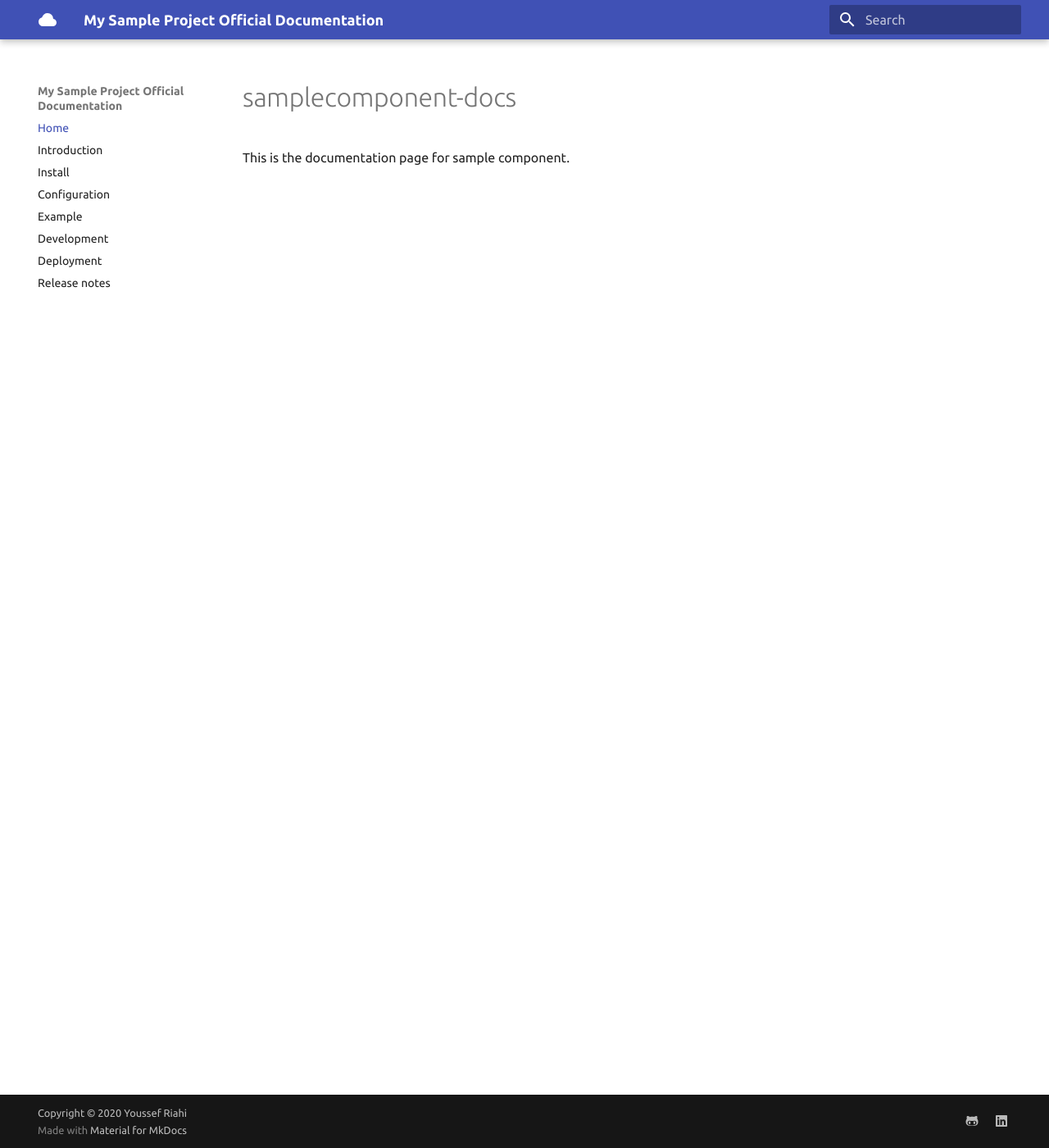
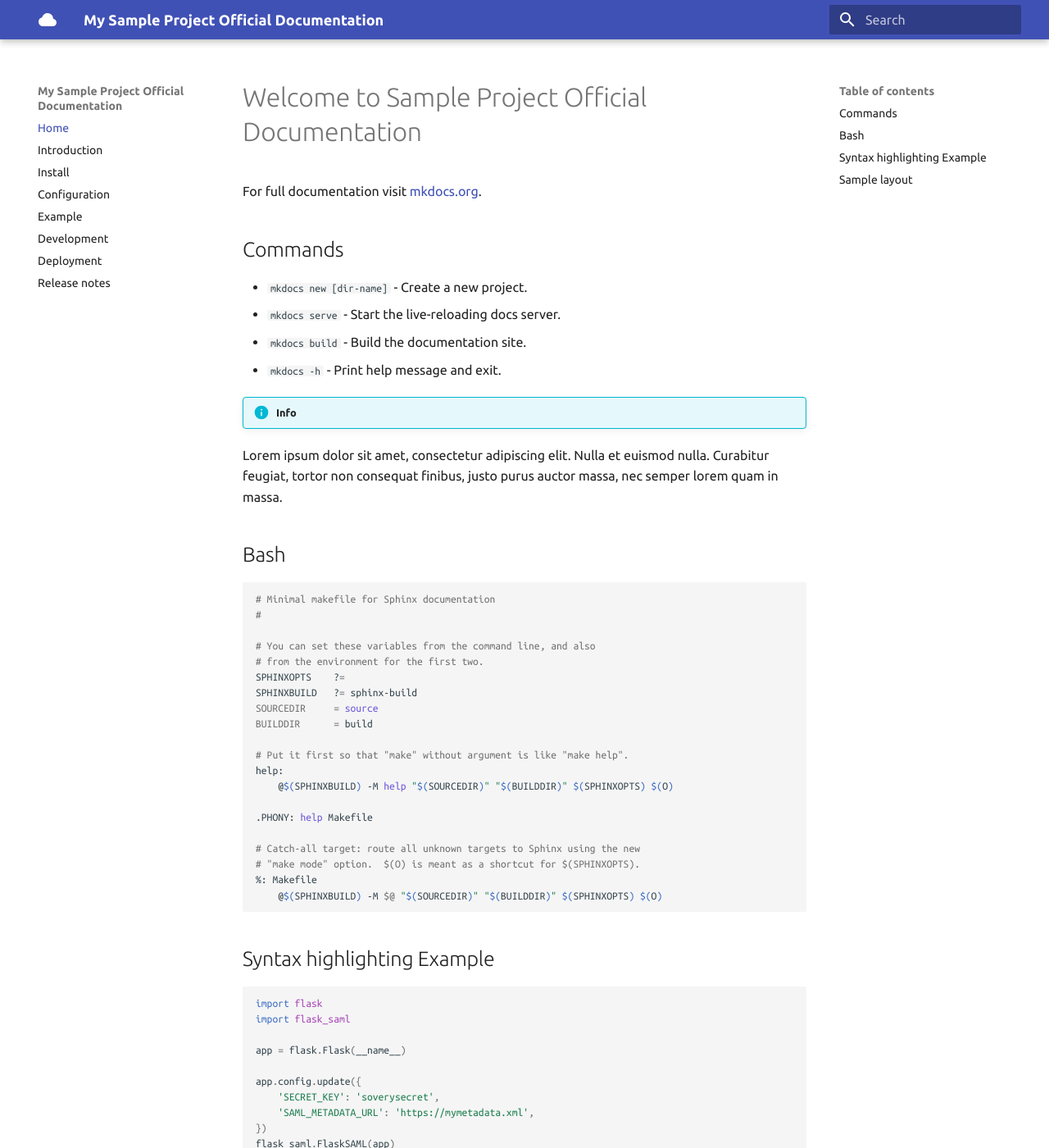
Before and after one commit to lshwayne96/backstage-sample-component, an MkDocs documentation site: the page built from docs/index.md, in a window 1280 px wide and 1400 px high. Shown: the whole window at 82% size. Built offline with MkDocs 1.6.1 and Material for MkDocs 9.7.7, drawn with Linux system fonts in a browser that asks for light colours; some of the changed text lies outside the part shown.

Commit message:
Update index.md

````diff
--- a/docs/index.md
+++ b/docs/index.md
@@ -1,3 +1,73 @@
-# samplecomponent-docs
+# Welcome to Sample Project Official Documentation
 
-This is the documentation page for sample component.
+For full documentation visit [mkdocs.org](https://www.mkdocs.org).
+
+## Commands
+
+- `mkdocs new [dir-name]` - Create a new project.
+- `mkdocs serve` - Start the live-reloading docs server.
+- `mkdocs build` - Build the documentation site.
+- `mkdocs -h` - Print help message and exit.
+
+!!! info
+ Lorem ipsum dolor sit amet, consectetur adipiscing elit. Nulla et euismod
+nulla. Curabitur feugiat, tortor non consequat finibus, justo purus auctor
+massa, nec semper lorem quam in massa.
+
+## Bash
+
+```bash
+# Minimal makefile for Sphinx documentation
+#
+
+# You can set these variables from the command line, and also
+# from the environment for the first two.
+SPHINXOPTS    ?=
+SPHINXBUILD   ?= sphinx-build
+SOURCEDIR     = source
+BUILDDIR      = build
+
+# Put it first so that "make" without argument is like "make help".
+help:
+	@$(SPHINXBUILD) -M help "$(SOURCEDIR)" "$(BUILDDIR)" $(SPHINXOPTS) $(O)
+
+.PHONY: help Makefile
+
+# Catch-all target: route all unknown targets to Sphinx using the new
+# "make mode" option.  $(O) is meant as a shortcut for $(SPHINXOPTS).
+%: Makefile
+	@$(SPHINXBUILD) -M $@ "$(SOURCEDIR)" "$(BUILDDIR)" $(SPHINXOPTS) $(O)
+
+
+```
+
+## Syntax highlighting Example
+
+```python
+import flask
+import flask_saml
+
+app = flask.Flask(__name__)
+
+app.config.update({
+    'SECRET_KEY': 'soverysecret',
+    'SAML_METADATA_URL': 'https://mymetadata.xml',
+})
+flask_saml.FlaskSAML(app)
+```
+
+## Sample layout
+
+```bash
+├── docs
+│   ├── about.md
+│   └── index.md
+├── mkdocs.yml
+└── site
+    ├── 404.html
+    ├── about
+    │   └── search_index.json
+    ├── sitemap.xml
+    └── sitemap.xml.gz
+
+```
````
